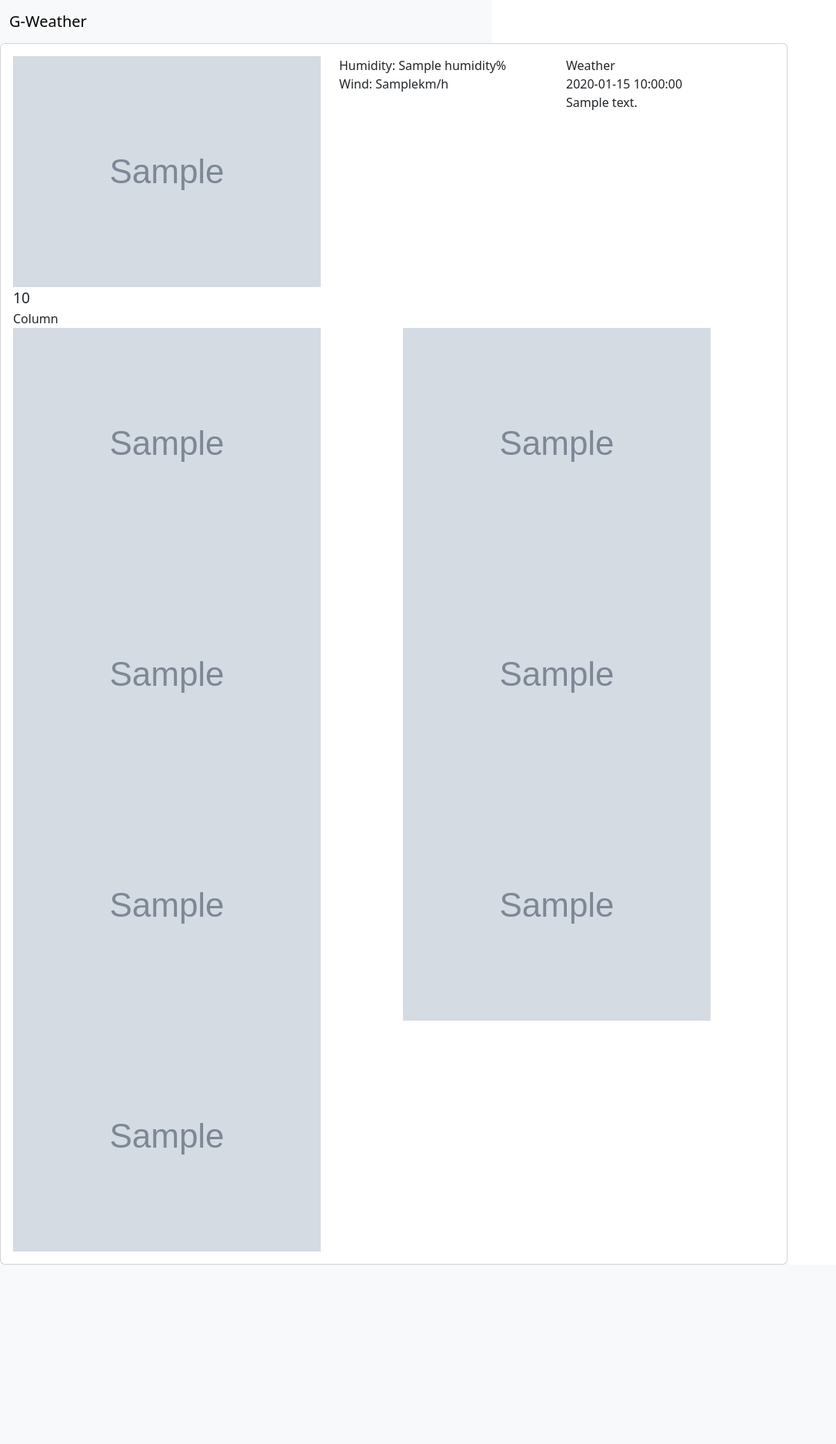
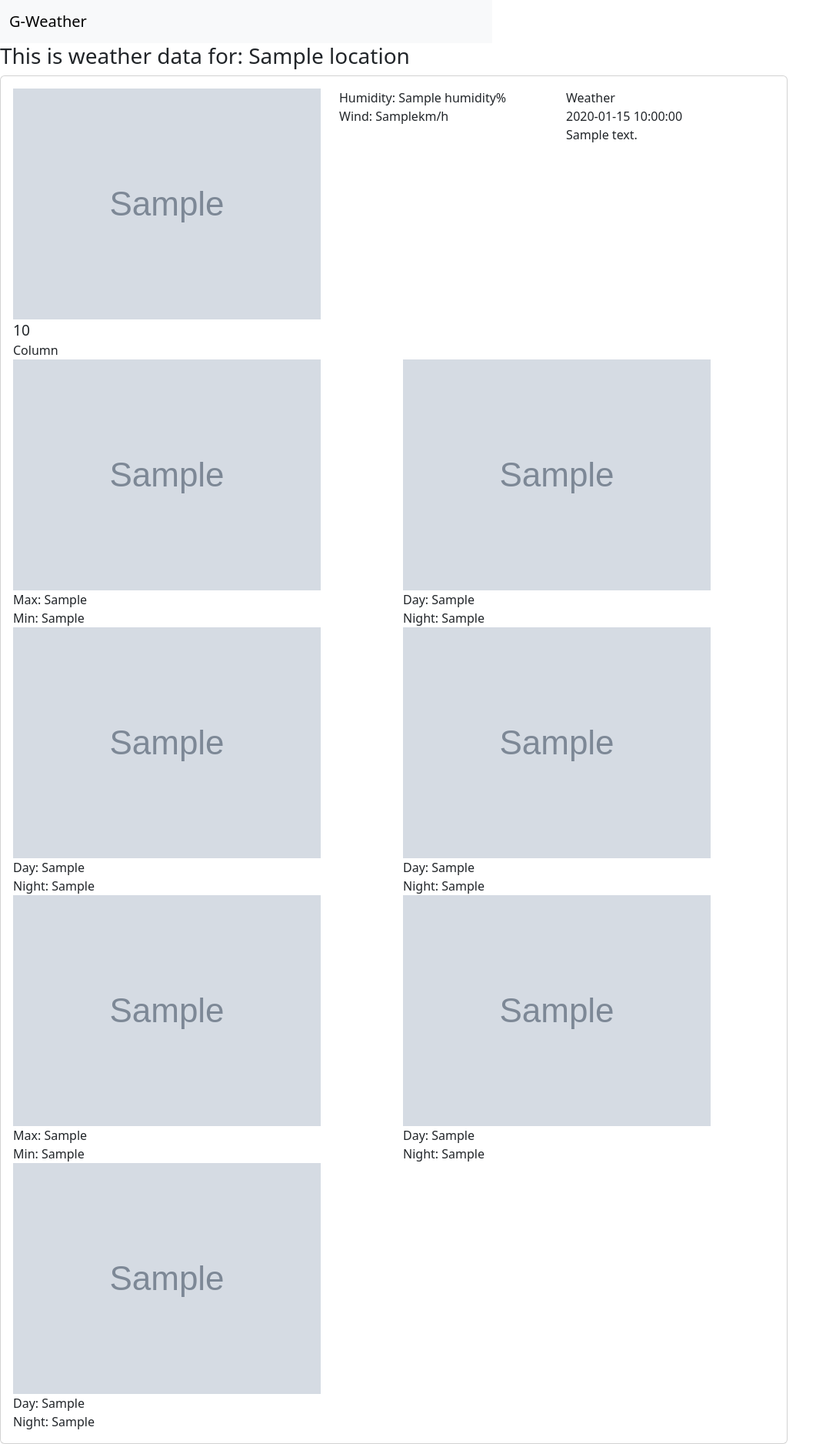
Before and after one commit to AngusCrowe/gWeather, a Flask app: template templates/weatherdata.html in a window 1280 px wide. Shown: the whole page at 77% size, without its empty margins (0-1087 px from the left). Before the commit the page ends 1643 px from the top, so only its background shows below. Run offline with Flask 3, Linux system fonts and the light colour scheme; the template is opened without the code that fills it: most values are stand-ins (such as "Sample title", 1, 10 or a date in 2020); grey boxes marked "Sample" are stand-in pictures.

Commit message:
day and night temperature values were added below the icons for the coming week

```diff
--- a/App.py
+++ b/App.py
@@ -47,54 +47,66 @@ def results():
     response3 = requests.get(url3).json()
 
     icon01 = response3.get("daily")[0].get("weather")[0].get("icon")
+    k_max_temp0 = response3.get("daily")[0].get("temp").get("max")
+    k_min_temp0 = response3.get("daily")[0].get("temp").get("min")
+
     icon11 = response3.get("daily")[1].get("weather")[0].get("icon")
+    k_max_temp1 = response3.get("daily")[1].get("temp").get("max")
+    k_min_temp1 = response3.get("daily")[1].get("temp").get("min")
+
     icon21 = response3.get("daily")[2].get("weather")[0].get("icon")
+    k_max_temp2 = response3.get("daily")[2].get("temp").get("day")
+    k_min_temp2 = response3.get("daily")[2].get("temp").get("night")
+
     icon31 = response3.get("daily")[3].get("weather")[0].get("icon")
+    k_max_temp3 = response3.get("daily")[3].get("temp").get("day")
+    k_min_temp3 = response3.get("daily")[3].get("temp").get("night")
+
     icon41 = response3.get("daily")[4].get("weather")[0].get("icon")
+    k_max_temp4 = response3.get("daily")[4].get("temp").get("day")
+    k_min_temp4 = response3.get("daily")[4].get("temp").get("night")
+
     icon51 = response3.get("daily")[5].get("weather")[0].get("icon")
+    k_max_temp5 = response3.get("daily")[5].get("temp").get("day")
+    k_min_temp5 = response3.get("daily")[5].get("temp").get("night")
+
     icon61 = response3.get("daily")[6].get("weather")[0].get("icon")
+    k_max_temp6 = response3.get("daily")[6].get("temp").get("day")
+    k_min_temp6 = response3.get("daily")[6].get("temp").get("night")
 
-    main0 = response2.get("list")[0].get("main")
-    temp_value0 = main0['temp']
-    datetime0 = response2.get("list")[0].get('dt_txt')
-
-    main1 = response2.get("list")[1].get("main")
-    temp_value1 = main1['temp']
-    datetime1 = response2.get("list")[1].get('dt_txt')
-
-    main2 = response2.get("list")[2].get("main")
-    temp_value2 = main2['temp']
-    datetime2 = response2.get("list")[2].get('dt_txt')
-
-    main3 = response2.get("list")[3].get("main")
-    temp_value3 = main3['temp']
-    datetime3 = response2.get("list")[3].get('dt_txt')
-
-    main4 = response2.get("list")[4].get("main")
-    temp_value4 = main4['temp']
-    datetime4 = response2.get("list")[4].get('dt_txt')
-
-    main5 = response2.get("list")[5].get("main")
-    temp_value5 = main5['temp']
-    datetime5 = response2.get("list")[5].get('dt_txt')
-
-    temperatures = [temp_value0, temp_value1, temp_value2, temp_value3, temp_value4, temp_value5]
-    datetimes = [datetime0, datetime1, datetime2, datetime3, datetime4, datetime5]
+    # main0 = response2.get("list")[0].get("main")
+    # temp_value0 = main0['temp']
+    # datetime0 = response2.get("list")[0].get('dt_txt')
+    #
+    # main1 = response2.get("list")[1].get("main")
+    # temp_value1 = main1['temp']
+    # datetime1 = response2.get("list")[1].get('dt_txt')
+    #
+    # main2 = response2.get("list")[2].get("main")
+    # temp_value2 = main2['temp']
+    # datetime2 = response2.get("list")[2].get('dt_txt')
+    #
+    # main3 = response2.get("list")[3].get("main")
+    # temp_value3 = main3['temp']
+    # datetime3 = response2.get("list")[3].get('dt_txt')
+    #
+    # main4 = response2.get("list")[4].get("main")
+    # temp_value4 = main4['temp']
+    # datetime4 = response2.get("list")[4].get('dt_txt')
+    #
+    # main5 = response2.get("list")[5].get("main")
+    # temp_value5 = main5['temp']
+    # datetime5 = response2.get("list")[5].get('dt_txt')
+    #
+    # temperatures = [temp_value0, temp_value1, temp_value2, temp_value3, temp_value4, temp_value5]
+    # datetimes = [datetime0, datetime1, datetime2, datetime3, datetime4, datetime5]
 
     weather_list = response.get("weather", [{}])
     weather_one = weather_list[0]
     location = response.get("name")
-    timezone = response.get("timezone")
     timestamp = response.get("dt")
-    timestamp_local = datetime.fromtimestamp(timestamp)
     description = weather_one.get("description")
     temp_k = response.get("main", {}).get("temp")
-    if measurement == "celsius":
-        rounded_temp = round(int(temp_k) - 273.15)
-        temp = str(rounded_temp) + "°C"
-    elif measurement == "fahrenheit":
-        rounded_temp = round((int(temp_k) - 273.15) * 1.8 + 32)
-        temp = str(rounded_temp) + "°F"
     wind_speed_metres = response.get("wind", {}).get("speed")
     wind_speed = round((int(wind_speed_metres) * 3.6))
     icon = weather_one.get("icon")
@@ -107,6 +119,61 @@ def results():
     icon5 = "https://openweathermap.org/img/wn/" + icon51 + "@2x.png"
     icon6 = "https://openweathermap.org/img/wn/" + icon61 + "@2x.png"
     humidity = response.get("main", {}).get("humidity")
+
+    if measurement == "celsius":
+        rounded_temp = round(int(temp_k) - 273.15)
+        temp = str(rounded_temp) + "°C"
+        min0 = round(int(k_min_temp0) - 273.15)
+        min1 = round(int(k_min_temp1) - 273.15)
+        min2 = round(int(k_min_temp2) - 273.15)
+        min3 = round(int(k_min_temp3) - 273.15)
+        min4 = round(int(k_min_temp4) - 273.15)
+        min5 = round(int(k_min_temp5) - 273.15)
+        min6 = round(int(k_min_temp6) - 273.15)
+        max0 = round(int(k_max_temp0) - 273.15)
+        max1 = round(int(k_max_temp1) - 273.15)
+        max2 = round(int(k_max_temp2) - 273.15)
+        max3 = round(int(k_max_temp3) - 273.15)
+        max4 = round(int(k_max_temp4) - 273.15)
+        max5 = round(int(k_max_temp5) - 273.15)
+        max6 = round(int(k_max_temp6) - 273.15)
+
+    elif measurement == "fahrenheit":
+        rounded_temp = round((int(temp_k) - 273.15) * 1.8 + 32)
+        temp = str(rounded_temp) + "°F"
+        min0 = round((int(k_min_temp0) - 273.15) * 1.8 + 32)
+        min1 = round((int(k_min_temp1) - 273.15) * 1.8 + 32)
+        min2 = round((int(k_min_temp2) - 273.15) * 1.8 + 32)
+        min3 = round((int(k_min_temp3) - 273.15) * 1.8 + 32)
+        min4 = round((int(k_min_temp4) - 273.15) * 1.8 + 32)
+        min5 = round((int(k_min_temp5) - 273.15) * 1.8 + 32)
+        min6 = round((int(k_min_temp6) - 273.15) * 1.8 + 32)
+        max0 = round((int(k_max_temp0) - 273.15) * 1.8 + 32)
+        max1 = round((int(k_max_temp1) - 273.15) * 1.8 + 32)
+        max2 = round((int(k_max_temp2) - 273.15) * 1.8 + 32)
+        max3 = round((int(k_max_temp3) - 273.15) * 1.8 + 32)
+        max4 = round((int(k_max_temp4) - 273.15) * 1.8 + 32)
+        max5 = round((int(k_max_temp5) - 273.15) * 1.8 + 32)
+        max6 = round((int(k_max_temp6) - 273.15) * 1.8 + 32)
+
+    temps_dict = {
+        "min0": min0,
+        "min1": min1,
+        "min2": min2,
+        "min3": min3,
+        "min4": min4,
+        "min5": min5,
+        "min6": min6,
+        "max0": max0,
+        "max1": max1,
+        "max2": max2,
+        "max3": max3,
+        "max4": max4,
+        "max5": max5,
+        "max6": max6,
+    }
+
+    print(temps_dict)
 
     icons_dict = {
         "icon0": icon0,
@@ -127,7 +194,7 @@ def results():
         "humidity": humidity
     }
 
-    return render_template('weatherdata.html', weather_dict=weather_dict, response=response, icons_dict=icons_dict)
+    return render_template('weatherdata.html', weather_dict=weather_dict, response=response, icons_dict=icons_dict, temps_dict=temps_dict)
 
 if __name__ == '__main__':
     app.run(debug=True)
--- a/templates/home.html
+++ b/templates/home.html
@@ -23,8 +23,6 @@
     <input type="submit">
 </form>
 
-<img src="static/test_chart.png">
-
 <script>
 
 </script>
--- a/templates/weatherdata.html
+++ b/templates/weatherdata.html
@@ -2,7 +2,7 @@
 
 {% block content %}
 
-
+<h3>This is weather data for: {{ weather_dict.location }}</h3>
 <div class="card" style = "width: 80%">
   <div class="card-body">
       <div class="row">
@@ -27,25 +27,39 @@
       </div>
        <div class="row">
             <div class="col">
-              <img src= "{{ icons_dict.icon0 }}">
+              <img src= "{{ icons_dict.icon0 }}"> <br>
+              Max: {{ temps_dict.max0 }} <br>
+              Min: {{ temps_dict.min0 }}
             </div>
             <div class="col">
-              <img src= "{{ icons_dict.icon1 }}">
+              <img src= "{{ icons_dict.icon1 }}"> <br>
+              Day: {{ temps_dict.max1 }} <br>
+              Night: {{ temps_dict.min1 }}
             </div>
             <div class="col">
-              <img src= "{{ icons_dict.icon2 }}">
+              <img src= "{{ icons_dict.icon2 }}"> <br>
+              Day: {{ temps_dict.max2 }} <br>
+              Night: {{ temps_dict.min2 }}
             </div>
             <div class="col">
-              <img src= "{{ icons_dict.icon3 }}">
+              <img src= "{{ icons_dict.icon3 }}"> <br>
+              Day: {{ temps_dict.max3 }} <br>
+              Night: {{ temps_dict.min3 }}
             </div>
             <div class="col">
-              <img src= "{{ icons_dict.icon4 }}">
+              <img src= "{{ icons_dict.icon4 }}"> <br>
+              Max: {{ temps_dict.max4 }} <br>
+              Min: {{ temps_dict.min4 }}
             </div>
             <div class="col">
-              <img src= "{{ icons_dict.icon5 }}">
+              <img src= "{{ icons_dict.icon5 }}"> <br>
+              Day: {{ temps_dict.max5 }} <br>
+              Night: {{ temps_dict.min5 }}
             </div>
              <div class="col">
-              <img src= "{{ icons_dict.icon6 }}">
+              <img src= "{{ icons_dict.icon6 }}"> <br>
+               Day: {{ temps_dict.max6 }} <br>
+               Night: {{ temps_dict.min6 }}
             </div>
       </div>
   </div>
```
